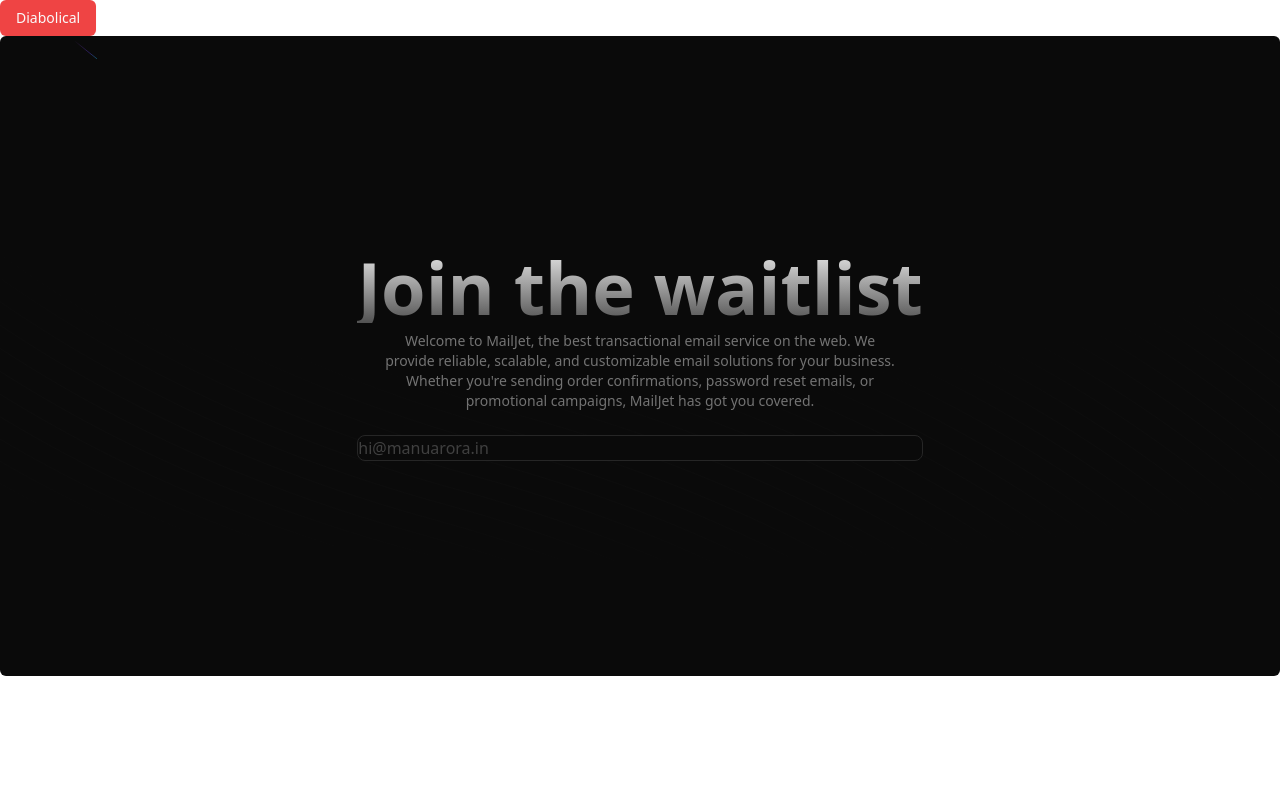
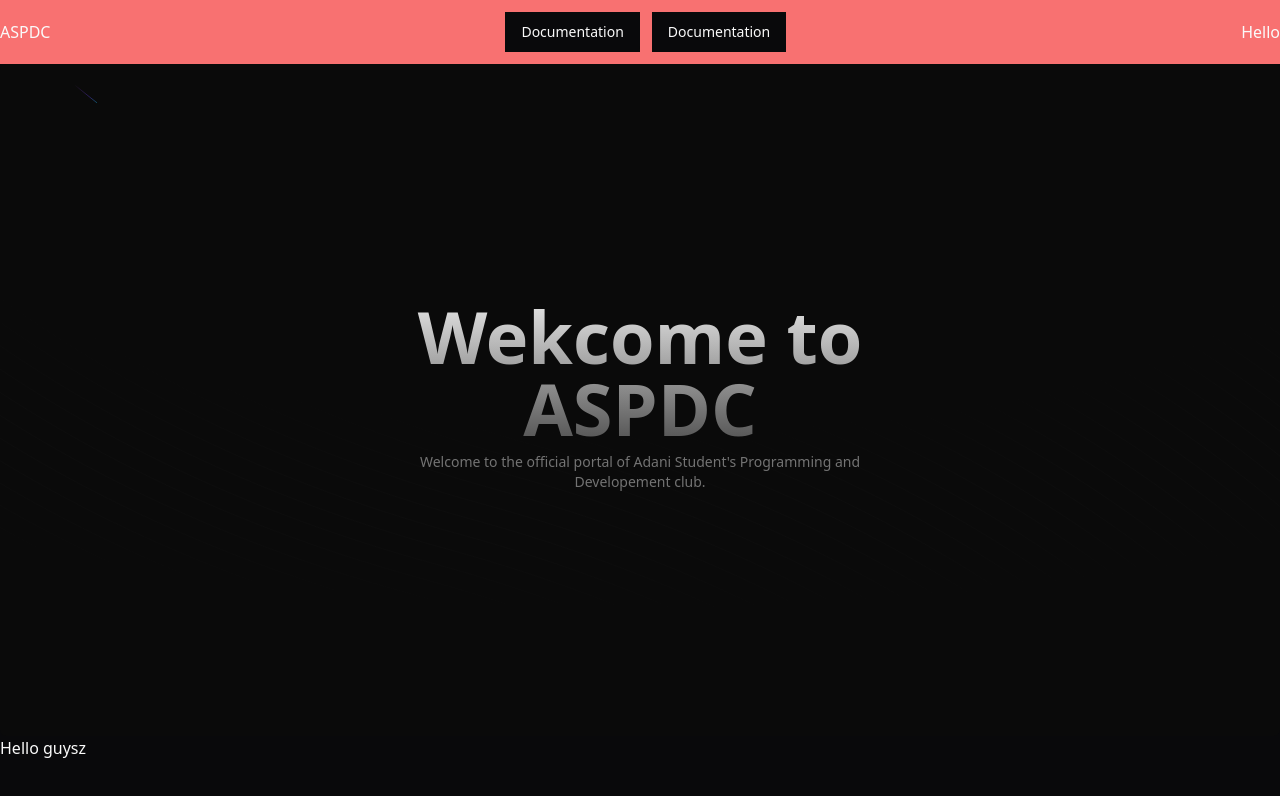
Before and after one commit to ni3rav/aspdc-web, a Next.js app: page / in a window 1280 px wide. Shown: the top 796 px of the page. Built offline with nearby package versions, Linux system fonts and the light colour scheme.

Commit message:
so far so good

```diff
--- a/package.json
+++ b/package.json
@@ -10,12 +10,14 @@
   },
   "dependencies": {
     "@radix-ui/react-icons": "^1.3.0",
+    "@radix-ui/react-navigation-menu": "^1.2.0",
     "@radix-ui/react-slot": "^1.1.0",
     "class-variance-authority": "^0.7.0",
     "clsx": "^2.1.1",
     "framer-motion": "^11.3.16",
     "lucide-react": "^0.414.0",
     "next": "14.2.5",
+    "next-themes": "^0.3.0",
     "react": "^18",
     "react-dom": "^18",
     "tailwind-merge": "^2.4.0",
--- a/src/app/layout.tsx
+++ b/src/app/layout.tsx
@@ -1,7 +1,9 @@
 import "@/app/globals.css";
 import { Inter as FontSans } from "next/font/google";
+import { ThemeProvider } from "@/components/theme-provider";
 
 import { cn } from "@/lib/utils";
+import Navbar from "@/components/Navbar";
 
 const fontSans = FontSans({
   subsets: ["latin"],
@@ -18,7 +20,18 @@
           fontSans.variable
         )}
       >
-        {children}
+        <ThemeProvider
+          attribute="class"
+          defaultTheme="dark"
+          enableSystem
+          disableTransitionOnChange
+        >
+          <Navbar/>
+          {children}
+          <>
+          Hello guysz
+          </>
+        </ThemeProvider>
       </body>
     </html>
   );
--- a/src/app/page.tsx
+++ b/src/app/page.tsx
@@ -3,9 +3,6 @@
 
 export default function Home() {
   return (
-   <>
-   <Button variant="destructive">Diabolical</Button>
    <BackgroundBeamsDemo />
-   </>
   );
 }
--- a/src/components/BgBeamsDemo.tsx
+++ b/src/components/BgBeamsDemo.tsx
@@ -4,24 +4,16 @@
 
 export function BackgroundBeamsDemo() {
   return (
-		<div className="h-[40rem] w-full rounded-md bg-neutral-950 relative flex flex-col items-center justify-center antialiased">
+    <div className="h-[calc(100vh-8rem)] w-full rounded-md bg-neutral-950 relative flex flex-col items-center justify-center antialiased">
       <div className="max-w-2xl mx-auto p-4">
         <h1 className="relative z-10 text-lg md:text-7xl  bg-clip-text text-transparent bg-gradient-to-b from-neutral-200 to-neutral-600  text-center font-sans font-bold">
-					Join the waitlist
+          Wekcome to ASPDC
         </h1>
         <p></p>
         <p className="text-neutral-500 max-w-lg mx-auto my-2 text-sm text-center relative z-10">
-					Welcome to MailJet, the best transactional email service on the web.
-					We provide reliable, scalable, and customizable email solutions for
-					your business. Whether you&apos;re sending order confirmations,
-					password reset emails, or promotional campaigns, MailJet has got you
-					covered.
+          Welcome to the official portal of Adani Student's Programming and
+          Developement club.
         </p>
-				<input
-					type="text"
-					placeholder="hi@manuarora.in"
-					className="rounded-lg border border-neutral-800 focus:ring-2 focus:ring-teal-500  w-full relative z-10 mt-4  bg-neutral-950 placeholder:text-neutral-700"
-				/>
       </div>
       <BackgroundBeams />
     </div>
--- /dev/null
+++ b/src/components/Navbar.tsx
@@ -0,0 +1,47 @@
+import React from "react";
+import {
+  NavigationMenu,
+  NavigationMenuContent,
+  NavigationMenuIndicator,
+  NavigationMenuItem,
+  NavigationMenuLink,
+  NavigationMenuList,
+  NavigationMenuTrigger,
+  NavigationMenuViewport,
+} from "@/components/ui/navigation-menu";
+import Link from "next/link";
+import { navigationMenuTriggerStyle } from "@/components/ui/navigation-menu";
+
+type Props = {};
+
+const Navbar = (props: any) => {
+  return (
+    <div className="h-16 w-screen flex items-center justify-between py-2 bg-red-400">
+        <div>ASPDC</div>
+      <div>
+        <NavigationMenu>
+          <NavigationMenuList className="flex flex-wrap gap-2">
+            <NavigationMenuItem className="bg-[#0a0a0a]">
+              <Link href="/docs" legacyBehavior passHref>
+                <NavigationMenuLink className={navigationMenuTriggerStyle()}>
+                  Documentation
+                </NavigationMenuLink>
+              </Link>
+            </NavigationMenuItem>
+
+            <NavigationMenuItem className="bg-[#0a0a0a]">
+              <Link href="/docs" legacyBehavior passHref>
+                <NavigationMenuLink className={navigationMenuTriggerStyle()}>
+                  Documentation
+                </NavigationMenuLink>
+              </Link>
+            </NavigationMenuItem>
+          </NavigationMenuList>
+        </NavigationMenu>
+      </div>
+      <div>Hello</div>
+    </div>
+  );
+};
+
+export default Navbar;
--- /dev/null
+++ b/src/components/theme-provider.tsx
@@ -0,0 +1,9 @@
+"use client"
+
+import * as React from "react"
+import { ThemeProvider as NextThemesProvider } from "next-themes"
+import { type ThemeProviderProps } from "next-themes/dist/types"
+
+export function ThemeProvider({ children, ...props }: ThemeProviderProps) {
+  return <NextThemesProvider {...props}>{children}</NextThemesProvider>
+}
--- /dev/null
+++ b/src/components/ui/navigation-menu.tsx
@@ -0,0 +1,128 @@
+import * as React from "react"
+import * as NavigationMenuPrimitive from "@radix-ui/react-navigation-menu"
+import { cva } from "class-variance-authority"
+import { ChevronDown } from "lucide-react"
+
+import { cn } from "@/lib/utils"
+
+const NavigationMenu = React.forwardRef<
+  React.ElementRef<typeof NavigationMenuPrimitive.Root>,
+  React.ComponentPropsWithoutRef<typeof NavigationMenuPrimitive.Root>
+>(({ className, children, ...props }, ref) => (
+  <NavigationMenuPrimitive.Root
+    ref={ref}
+    className={cn(
+      "relative z-10 flex max-w-max flex-1 items-center justify-center",
+      className
+    )}
+    {...props}
+  >
+    {children}
+    <NavigationMenuViewport />
+  </NavigationMenuPrimitive.Root>
+))
+NavigationMenu.displayName = NavigationMenuPrimitive.Root.displayName
+
+const NavigationMenuList = React.forwardRef<
+  React.ElementRef<typeof NavigationMenuPrimitive.List>,
+  React.ComponentPropsWithoutRef<typeof NavigationMenuPrimitive.List>
+>(({ className, ...props }, ref) => (
+  <NavigationMenuPrimitive.List
+    ref={ref}
+    className={cn(
+      "group flex flex-1 list-none items-center justify-center space-x-1",
+      className
+    )}
+    {...props}
+  />
+))
+NavigationMenuList.displayName = NavigationMenuPrimitive.List.displayName
+
+const NavigationMenuItem = NavigationMenuPrimitive.Item
+
+const navigationMenuTriggerStyle = cva(
+  "group inline-flex h-10 w-max items-center justify-center rounded-md bg-background px-4 py-2 text-sm font-medium transition-colors hover:bg-accent hover:text-accent-foreground focus:bg-accent focus:text-accent-foreground focus:outline-none disabled:pointer-events-none disabled:opacity-50 data-[active]:bg-accent/50 data-[state=open]:bg-accent/50"
+)
+
+const NavigationMenuTrigger = React.forwardRef<
+  React.ElementRef<typeof NavigationMenuPrimitive.Trigger>,
+  React.ComponentPropsWithoutRef<typeof NavigationMenuPrimitive.Trigger>
+>(({ className, children, ...props }, ref) => (
+  <NavigationMenuPrimitive.Trigger
+    ref={ref}
+    className={cn(navigationMenuTriggerStyle(), "group", className)}
+    {...props}
+  >
+    {children}{" "}
+    <ChevronDown
+      className="relative top-[1px] ml-1 h-3 w-3 transition duration-200 group-data-[state=open]:rotate-180"
+      aria-hidden="true"
+    />
+  </NavigationMenuPrimitive.Trigger>
+))
+NavigationMenuTrigger.displayName = NavigationMenuPrimitive.Trigger.displayName
+
+const NavigationMenuContent = React.forwardRef<
+  React.ElementRef<typeof NavigationMenuPrimitive.Content>,
+  React.ComponentPropsWithoutRef<typeof NavigationMenuPrimitive.Content>
+>(({ className, ...props }, ref) => (
+  <NavigationMenuPrimitive.Content
+    ref={ref}
+    className={cn(
+      "left-0 top-0 w-full data-[motion^=from-]:animate-in data-[motion^=to-]:animate-out data-[motion^=from-]:fade-in data-[motion^=to-]:fade-out data-[motion=from-end]:slide-in-from-right-52 data-[motion=from-start]:slide-in-from-left-52 data-[motion=to-end]:slide-out-to-right-52 data-[motion=to-start]:slide-out-to-left-52 md:absolute md:w-auto ",
+      className
+    )}
+    {...props}
+  />
+))
+NavigationMenuContent.displayName = NavigationMenuPrimitive.Content.displayName
+
+const NavigationMenuLink = NavigationMenuPrimitive.Link
+
+const NavigationMenuViewport = React.forwardRef<
+  React.ElementRef<typeof NavigationMenuPrimitive.Viewport>,
+  React.ComponentPropsWithoutRef<typeof NavigationMenuPrimitive.Viewport>
+>(({ className, ...props }, ref) => (
+  <div className={cn("absolute left-0 top-full flex justify-center")}>
+    <NavigationMenuPrimitive.Viewport
+      className={cn(
+        "origin-top-center relative mt-1.5 h-[var(--radix-navigation-menu-viewport-height)] w-full overflow-hidden rounded-md border bg-popover text-popover-foreground shadow-lg data-[state=open]:animate-in data-[state=closed]:animate-out data-[state=closed]:zoom-out-95 data-[state=open]:zoom-in-90 md:w-[var(--radix-navigation-menu-viewport-width)]",
+        className
+      )}
+      ref={ref}
+      {...props}
+    />
+  </div>
+))
+NavigationMenuViewport.displayName =
+  NavigationMenuPrimitive.Viewport.displayName
+
+const NavigationMenuIndicator = React.forwardRef<
+  React.ElementRef<typeof NavigationMenuPrimitive.Indicator>,
+  React.ComponentPropsWithoutRef<typeof NavigationMenuPrimitive.Indicator>
+>(({ className, ...props }, ref) => (
+  <NavigationMenuPrimitive.Indicator
+    ref={ref}
+    className={cn(
+      "top-full z-[1] flex h-1.5 items-end justify-center overflow-hidden data-[state=visible]:animate-in data-[state=hidden]:animate-out data-[state=hidden]:fade-out data-[state=visible]:fade-in",
+      className
+    )}
+    {...props}
+  >
+    <div className="relative top-[60%] h-2 w-2 rotate-45 rounded-tl-sm bg-border shadow-md" />
+  </NavigationMenuPrimitive.Indicator>
+))
+NavigationMenuIndicator.displayName =
+  NavigationMenuPrimitive.Indicator.displayName
+
+export {
+  navigationMenuTriggerStyle,
+  NavigationMenu,
+  NavigationMenuList,
+  NavigationMenuItem,
+  NavigationMenuContent,
+  NavigationMenuTrigger,
+  NavigationMenuLink,
+  NavigationMenuIndicator,
+  NavigationMenuViewport,
+}
```
Also changed, not shown: 1 other file (tests, documents, lock files or other folders). Lines whose indentation alone changed are shown as unchanged.
